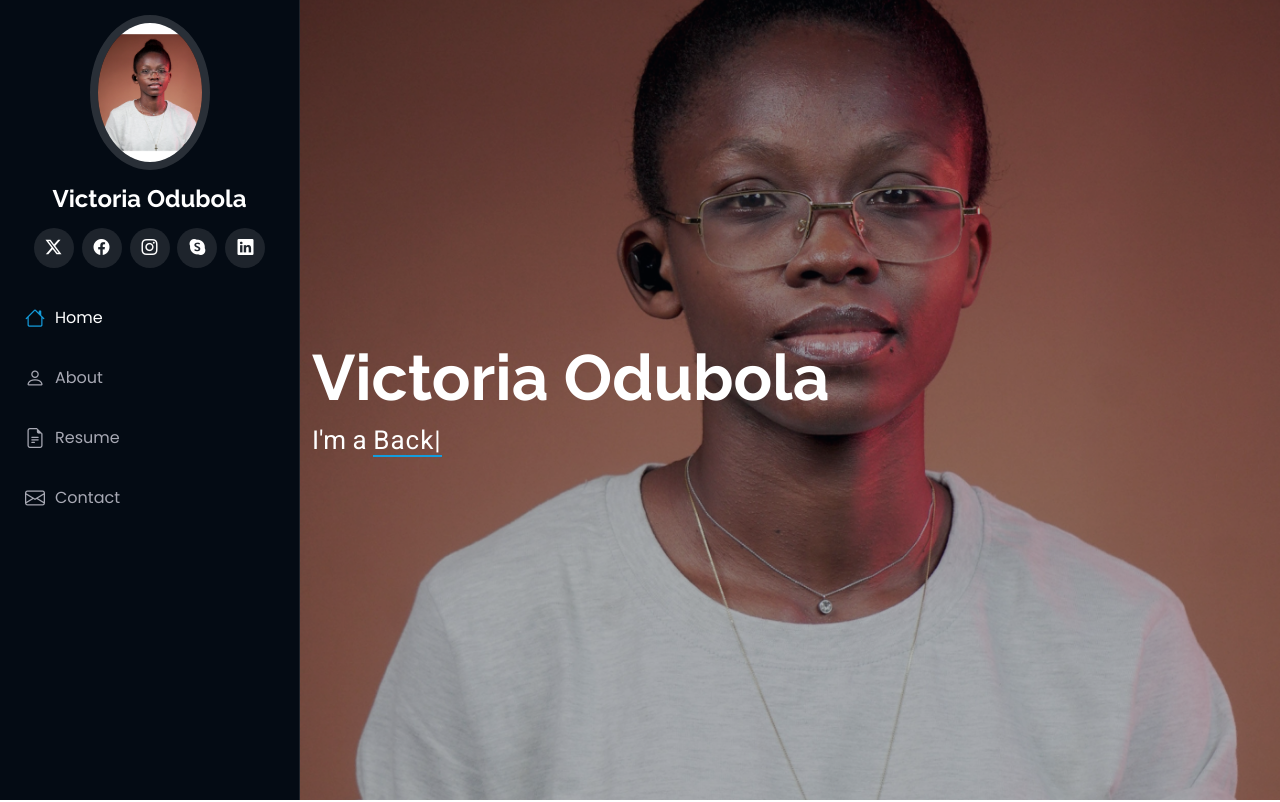
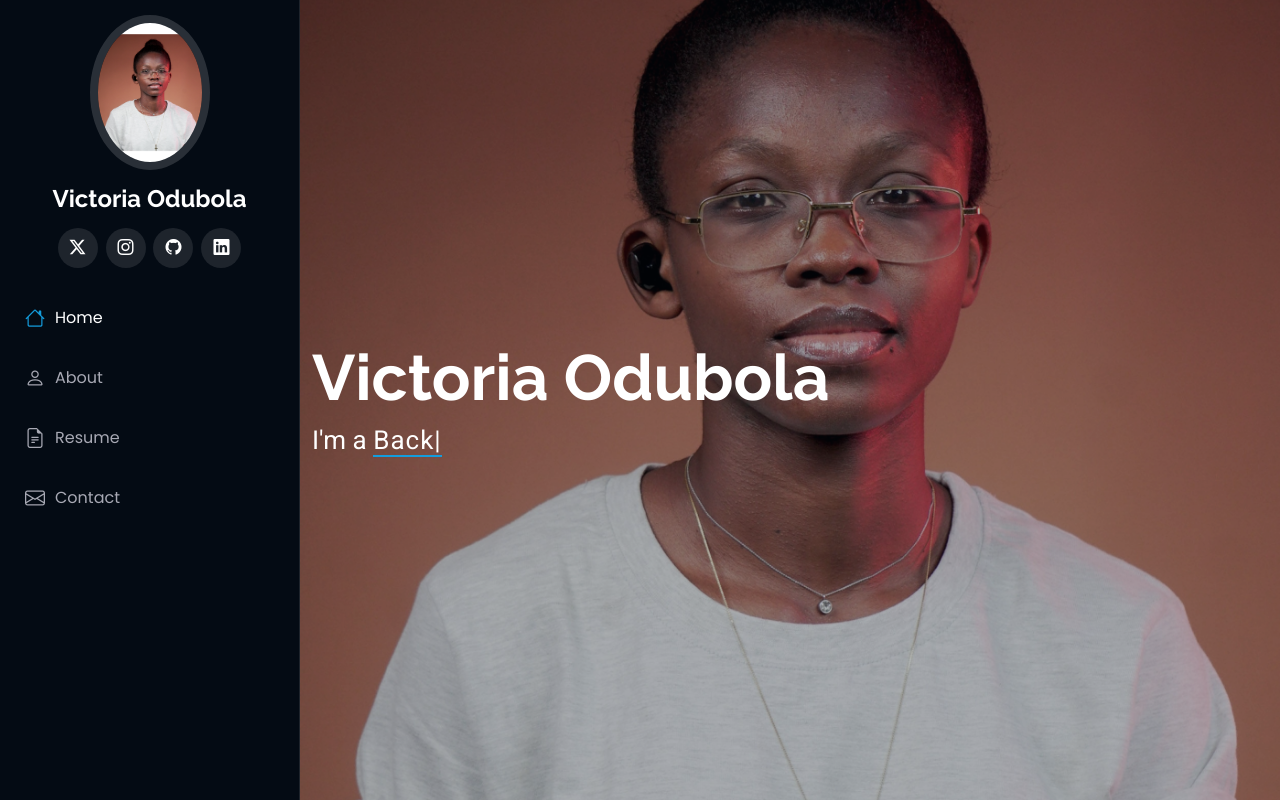
Before and after one commit to Emerald-A/Vport, a plain HTML site: page index.html in a window 1280 px wide. Shown: the top 802 px of the page. Drawn offline with Linux system fonts and the light colour scheme.

Commit message:
fix(socials)

```diff
--- a/index.html
+++ b/index.html
@@ -52,11 +52,10 @@
     </a>
 
     <div class="social-links text-center">
-      <a href="#" class="twitter"><i class="bi bi-twitter-x"></i></a>
-      <a href="#" class="facebook"><i class="bi bi-facebook"></i></a>
-      <a href="#" class="instagram"><i class="bi bi-instagram"></i></a>
-      <a href="#" class="google-plus"><i class="bi bi-skype"></i></a>
-      <a href="#" class="linkedin"><i class="bi bi-linkedin"></i></a>
+      <a href="https://x.com/vickie4sticks" class="twitter"><i class="bi bi-twitter-x"></i></a>
+      <a href="https://www.instagram.com/vickie4sticks?igsh=Y3o1ODZmbmwxaDZt" class="instagram"><i class="bi bi-instagram"></i></a>
+      <a href="https://github.com/Stickingzcode" class="google-plus"><i class="bi bi-github"></i></a>
+      <a href="https://www.linkedin.com/in/victoria-odubola-715763168/" class="linkedin"><i class="bi bi-linkedin"></i></a>
     </div>
 
     <nav id="navmenu" class="navmenu">
```
